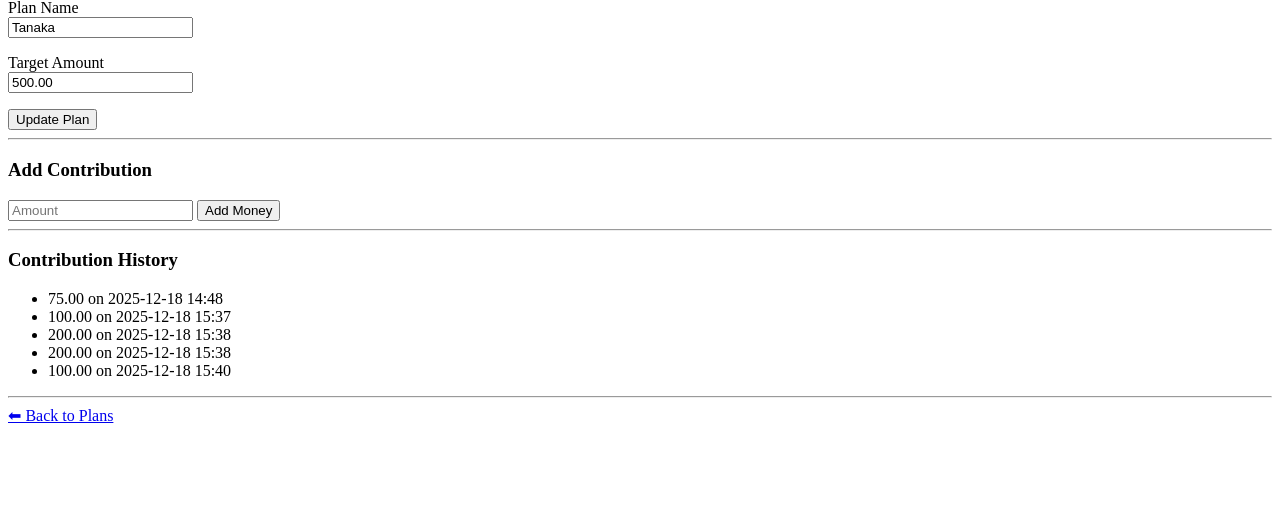
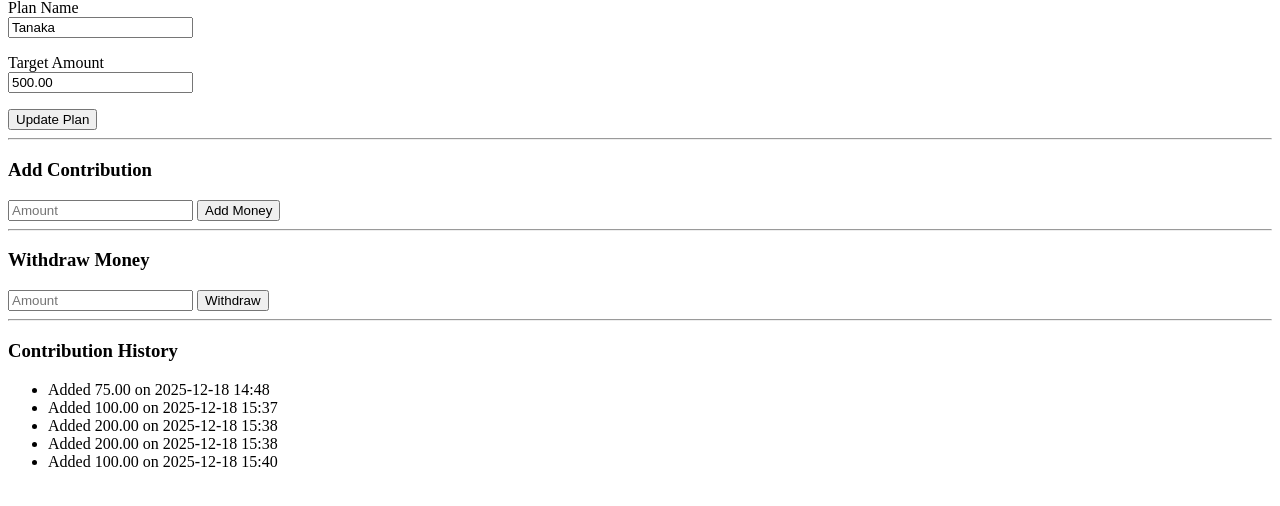
Before and after one commit to TanakaKN/CapstoneProject, a Django app: page /plans/2/ in a window 1280 px wide. Shown: the part 270-776 px from the top of the page. Run offline with Django 5.2, Linux system fonts and the light colour scheme; a user stored in the database is signed in; data comes from the database, SQL or seed files in the repository; both versions use the stored data as it was after the commit.

```diff
--- a/vaultly/savings/views.py
+++ b/vaultly/savings/views.py
@@ -8,6 +8,8 @@ from rest_framework import status
 from django.shortcuts import get_object_or_404
 from .models import SavingPlan, Withdrawal
 from django.contrib.auth.decorators import login_required
+from decimal import Decimal
+from django.contrib import messages
 
 
 # Create your views here.
@@ -59,18 +61,29 @@ def plans_list(request):
 def plan_detail(request, plan_id):
     plan = get_object_or_404(SavingPlan, id=plan_id, user=request.user)
 
-    if request.method == 'POST':
-        if 'amount' in request.POST:
-            Contribution.objects.create(
+    # ADD CONTRIBUTION
+    if request.method == 'POST' and 'amount' in request.POST:
+        Contribution.objects.create(
             saving_plan=plan,
             amount=request.POST.get('amount')
         )
+        return redirect('plan_detail', plan_id=plan.id)
 
-            return redirect('plan_detail', plan_id=plan.id)
+    # WITHDRAW
+    if request.method == 'POST' and 'withdraw_amount' in request.POST:
+        withdraw_amount = Decimal(request.POST.get('withdraw_amount'))
+        total_saved = plan.total_saved()
 
-        plan.name = request.POST.get('name', plan.name)
-        plan.target_amount = request.POST.get('target_amount', plan.target_amount)
-        plan.save()
+        if withdraw_amount <= total_saved:
+            # record withdrawal as negative contribution
+            Contribution.objects.create(
+                saving_plan=plan,
+                amount=-withdraw_amount
+            )
+        else:
+            messages.error(request, "Cannot withdraw more than saved.")
+
+        return redirect('plan_detail', plan_id=plan.id)
 
     contributions = Contribution.objects.filter(saving_plan=plan)
 
--- a/vaultly/templates/savings/plan_detail.html
+++ b/vaultly/templates/savings/plan_detail.html
@@ -37,18 +37,29 @@
 
 <hr>
 
+<h3>Withdraw Money</h3>
+
+<form method="post">
+  {% csrf_token %}
+  <input type="number" step="0.01" name="withdraw_amount" placeholder="Amount" required>
+  <button type="submit">Withdraw</button>
+</form>
+<hr>
+
 <h3>Contribution History</h3>
 
 <ul>
   {% for contribution in contributions %}
     <li>
-      {{ contribution.amount }} on {{ contribution.created_at|date:"Y-m-d H:i" }}
+      {% if contribution.amount < 0 %}
+        Withdrawn {{ contribution.amount|cut:"-" }}
+      {% else %}
+        Added {{ contribution.amount }}
+      {% endif %}
+      on {{ contribution.created_at|date:"Y-m-d H:i" }}
     </li>
   {% empty %}
-    <li>No contributions yet.</li>
+    <li>No transactions yet.</li>
   {% endfor %}
 </ul>
-<hr>
-
-<a href="{% url 'plans' %}">⬅ Back to Plans</a>
 {% endblock %}
```
Also changed, not shown: vaultly/db.sqlite3.
